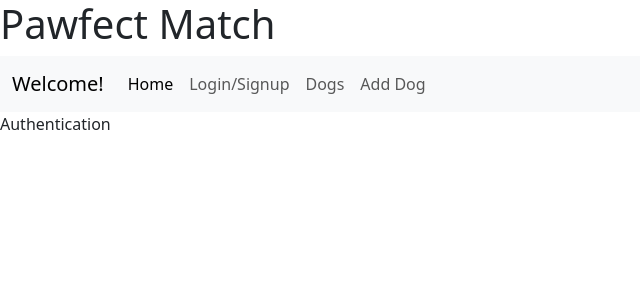
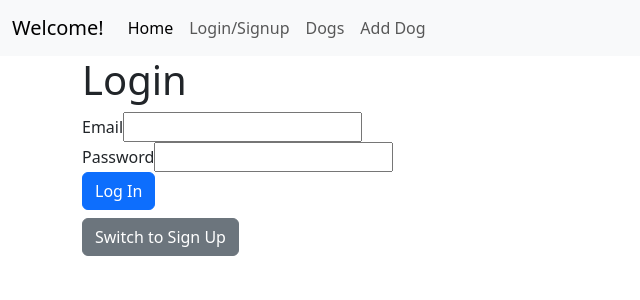
Before and after one commit to Jory-Roberts/pawfect-match, a React (Create React App) app in the folder client/: page /authentication in a window 1280 px wide. Shown: the top 300 px of the page, without its empty margins (0-640 px from the left). Built offline with nearby package versions, Linux system fonts and the light colour scheme; no server answers.

Commit message:
progress on Authentication need to implement useContext

```diff
--- a/client/src/App.js
+++ b/client/src/App.js
@@ -38,7 +38,7 @@ function App() {
         setErrors(errorData);
       }
     } catch (err) {
-      setErrors({ message: 'An error occurred while fetching the user' });
+      setErrors(err);
     }
   };
 
@@ -48,12 +48,19 @@ function App() {
 
   const updateUser = (user) => setUser(user);
 
+  if (!user)
+    return (
+      <>
+        <Navigation updateUser={updateUser} />
+        <Authentication updateUser={updateUser} />
+      </>
+    );
+
   return (
     <div>
       <main>
-        <UseContext>
         <Header />
-          <Navigation />
+        <Navigation updateUser={updateUser} />
         <Routes>
           <Route
             path='/'
@@ -76,7 +83,6 @@ function App() {
             element={<Authentication updateUser={updateUser} />}
           />
         </Routes>
-        </UseContext>
       </main>
     </div>
   );
--- a/client/src/components/Authentication/Authentication.js
+++ b/client/src/components/Authentication/Authentication.js
@@ -1,4 +1,109 @@
+import { useFormik } from 'formik';
+import { useState } from 'react';
+import * as yup from 'yup';
+
 const Authentication = ({ updateUser }) => {
-  return <div>Authentication</div>;
+  const [isSignUp, setIsSignUp] = useState(false);
+
+  const signUpSchema = yup.object().shape({
+    username: yup.string().required('Username is required'),
+    email: yup.string().required('Email is required'),
+    password: yup.string().min(8, 'Password should be at least 8 characters').required('Password is required'),
+  });
+
+  const loginSchema = yup.object().shape({
+    username: yup.string().required('Username is required'),
+    password: yup.string().min(8, 'Password should be at least 8 characters').required('Password is required'),
+  });
+
+  const formik = useFormik({
+    initialValues: {
+      username: '',
+      email: '',
+      password: '',
+    },
+    validationSchema: isSignUp ? signUpSchema : loginSchema,
+    onSubmit: async (values) => {
+      const endpoint = isSignUp ? '/users' : '/login';
+      try {
+        const response = await fetch(endpoint, {
+          method: 'POST',
+          headers: {
+            'Content-Type': 'application/json',
+          },
+          body: JSON.stringify(values),
+        });
+
+        const userData = await response.json();
+
+        if (response.ok) {
+          updateUser(userData);
+        } else {
+          console.log('Unable to authenticate');
+        }
+      } catch (err) {
+        console.error('An error occurred during authentication', err);
+      }
+    },
+  });
+
+  return (
+    <div className='container'>
+      <h1>{isSignUp ? 'Signup' : 'Login'}</h1>
+      <form onSubmit={formik.handleSubmit}>
+        {isSignUp && (
+          <div className='form-group'>
+            <label htmlFor='username'>Username</label>
+            <input
+              type='text'
+              name='username'
+              onChange={formik.handleChange}
+              value={formik.values.username}
+            />
+            {formik.touched.username && formik.errors.username && <div className='error'>{formik.errors.username}</div>}
+          </div>
+        )}
+
+        {(isSignUp || !isSignUp) && (
+          <div className='form-group'>
+            <label htmlFor='email'>Email</label>
+            <input
+              type='email'
+              name='email'
+              onChange={formik.handleChange}
+              value={formik.values.email}
+            />
+            {formik.touched.email && formik.errors.email && <div className='error'>{formik.errors.email}</div>}
+          </div>
+        )}
+
+        <div className='form-group'>
+          <label htmlFor='password'>Password</label>
+          <input
+            type='password'
+            name='password'
+            onChange={formik.handleChange}
+            value={formik.values.password}
+          />
+          {formik.touched.password && formik.errors.password && <div className='error'>{formik.errors.password}</div>}
+        </div>
+
+        <button
+          type='submit'
+          className='btn btn-primary'
+        >
+          {isSignUp ? 'Sign Up' : 'Log In'}
+        </button>
+      </form>
+
+      <button
+        className='btn btn-secondary mt-2'
+        onClick={() => setIsSignUp(!isSignUp)}
+      >
+        Switch to {isSignUp ? 'Log In' : 'Sign Up'}
+      </button>
+    </div>
+  );
 };
+
 export default Authentication;
--- a/client/src/components/UseContext/UseContext.js
+++ b/client/src/components/UseContext/UseContext.js
@@ -4,23 +4,15 @@ const AuthContext = createContext();
 
 const UseContext = ({ children }) => {
   const [user, setUser] = useState(null);
-  const [dogs, setDogs] = useState([]);
   const [errors, setErrors] = useState([]);
 
   useEffect(() => {
-    fetchDogs();
     fetchUser();
     const isLoggedIn = localStorage.getItem('isLoggedIn') === 'true';
     if (isLoggedIn) {
       setUser(true);
     }
   }, []);
-
-  const fetchDogs = async () => {
-    const response = await fetch('/dogs');
-    const dogData = await response.json();
-    setDogs(dogData);
-  };
 
   const fetchUser = async () => {
     try {
@@ -47,11 +39,7 @@ const UseContext = ({ children }) => {
     localStorage.removeItem('isLoggedIn');
   };
 
-  return (
-    <AuthContext.Provider value={{ user, dogs, errors, login, logout, fetchDogs, fetchUser }}>
-      {children}
-    </AuthContext.Provider>
-  );
+  return <AuthContext.Provider value={{ user, errors, login, logout, fetchUser }}>{children}</AuthContext.Provider>;
 };
 
 function useAuth() {
```
Also changed, not shown: 1 other file (tests, documents, lock files or other folders). Lines whose indentation alone changed are shown as unchanged.
